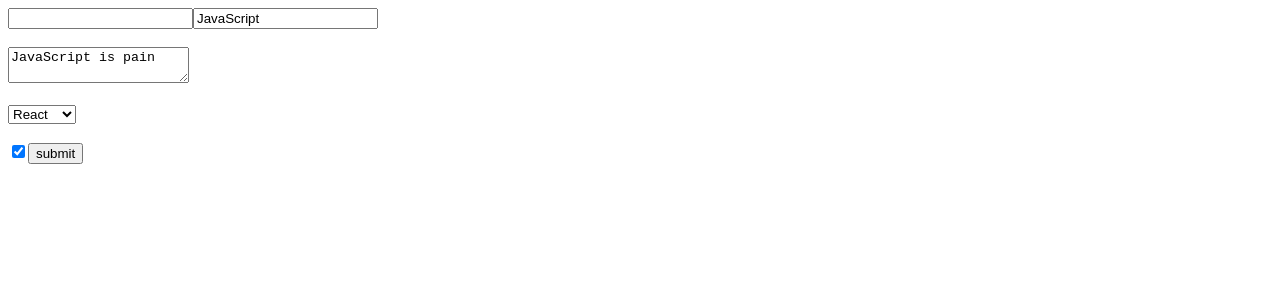
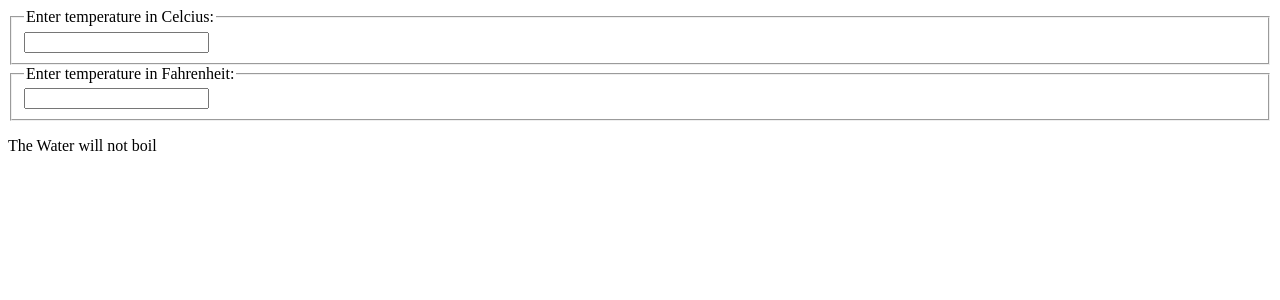
Before and after one commit to mukhter2/Temperature-Conversion, a React (Create React App) app: page / in a window 1280 px wide. Shown: the top 300 px of the page. Built offline with nearby package versions, Linux system fonts and the light colour scheme.

Commit message:
day 3 finalized

```diff
--- a/src/App.js
+++ b/src/App.js
@@ -1,12 +1,7 @@
-import Form from './components/Form';
+import Calculator from './components/Calculator';
 
 function App() {
-    return (
-        <div>
-            {/* <ClockList quantities={quantities} /> */}
-            <Form />
-        </div>
-    );
+    return <Calculator />;
 }
 
 export default App;
--- /dev/null
+++ b/src/components/BoilingVerdict.js
@@ -0,0 +1,6 @@
+export default function BoilingVerdict({ celcius = 0 }) {
+    if (celcius >= 100) {
+        return <p>The Water will boil</p>;
+    }
+    return <p>The Water will not boil</p>;
+}
--- /dev/null
+++ b/src/components/Calculator.js
@@ -0,0 +1,39 @@
+import React from 'react';
+import { convert, toCelcius, toFahrenheit } from '../lib/converter';
+import BoilingVerdict from './BoilingVerdict';
+import TempInput from './TempInput';
+
+export default class Calculator extends React.Component {
+    state = {
+        temperature: '',
+        scale: 'c',
+    };
+
+    handleChange = (e, scale) => {
+        this.setState({
+            temperature: e.target.value,
+            scale,
+        });
+    };
+
+    // onTempChange = (e) => {
+    //     this.setState({
+    //         temperature: e.target.value,
+    //     });
+    // };
+
+    render() {
+        const { temperature, scale } = this.state;
+        const celcius = scale === 'f' ? convert(temperature, toCelcius) : temperature;
+        const fahrenheit = scale === 'c' ? convert(temperature, toFahrenheit) : temperature;
+
+        return (
+            <div>
+                <TempInput scale="c" temperature={celcius} onTempChange={this.handleChange} />
+                <TempInput scale="f" temperature={fahrenheit} onTempChange={this.handleChange} />
+
+                <BoilingVerdict celcius={parseFloat(temperature)} />
+            </div>
+        );
+    }
+}
--- /dev/null
+++ b/src/components/TempInput.js
@@ -0,0 +1,15 @@
+import React from 'react';
+
+const scaleNames = {
+    c: 'Celcius',
+    f: 'Fahrenheit',
+};
+
+export default function TempInput({ temperature, scale, onTempChange }) {
+    return (
+        <fieldset>
+            <legend>Enter temperature in {scaleNames[scale]}:</legend>
+            <input type="text" value={temperature} onChange={(e) => onTempChange(e, scale)} />
+        </fieldset>
+    );
+}
--- /dev/null
+++ b/src/lib/converter.js
@@ -0,0 +1,16 @@
+export function toCelcius(fahrenheit) {
+    return ((fahrenheit - 32) * 5) / 9;
+}
+export function toFahrenheit(Celcius) {
+    return (Celcius * 9) / 5 + 32;
+}
+
+export function convert(temperature, convertTo) {
+    const input = parseFloat(temperature);
+    if (Number.isNaN(input)) {
+        return '';
+    }
+    const output = convertTo(input);
+    const rounded = Math.round(output * 1000) / 1000;
+    return rounded.toString();
+}
```
Also changed, not shown: 1 other file (tests, documents, lock files or other folders).
